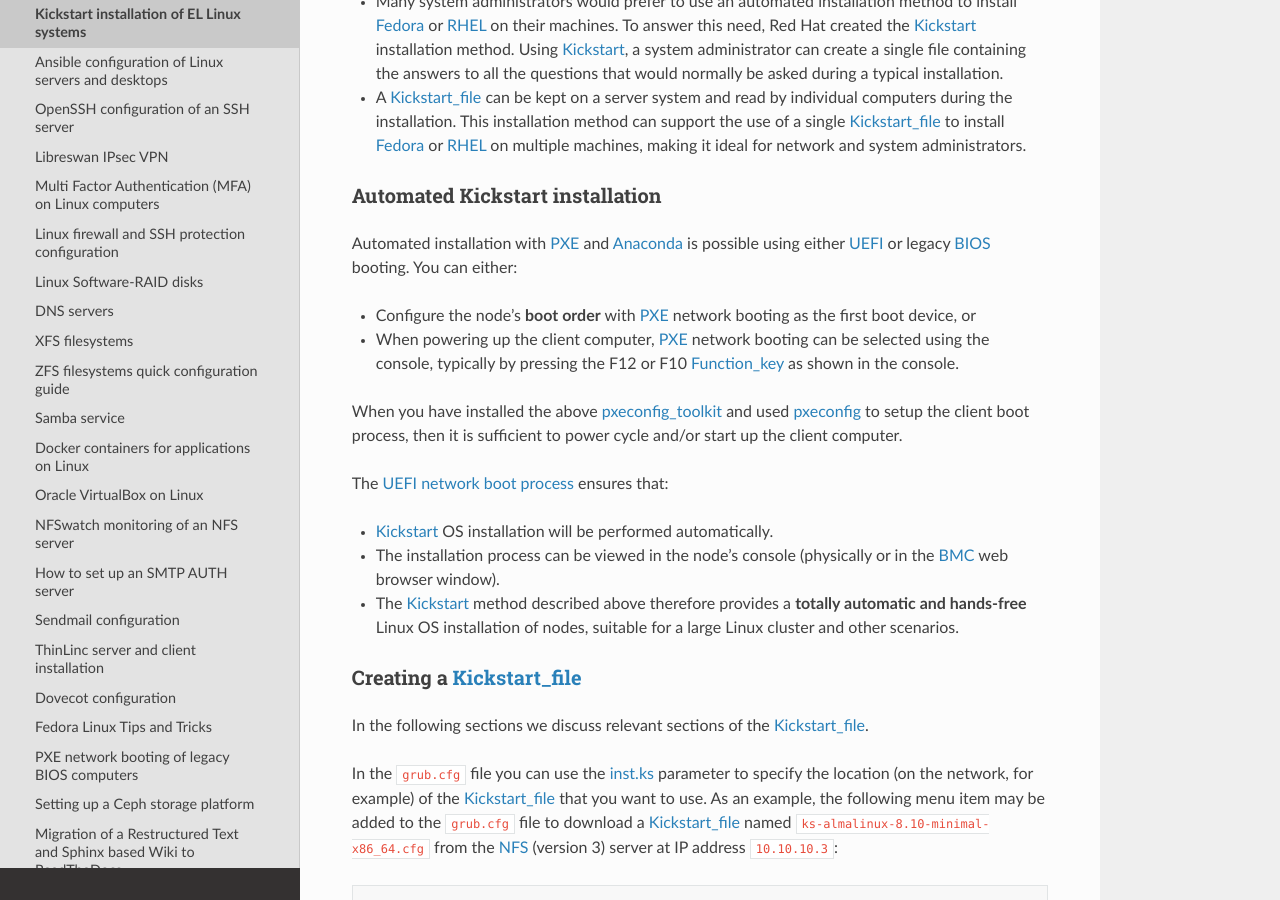
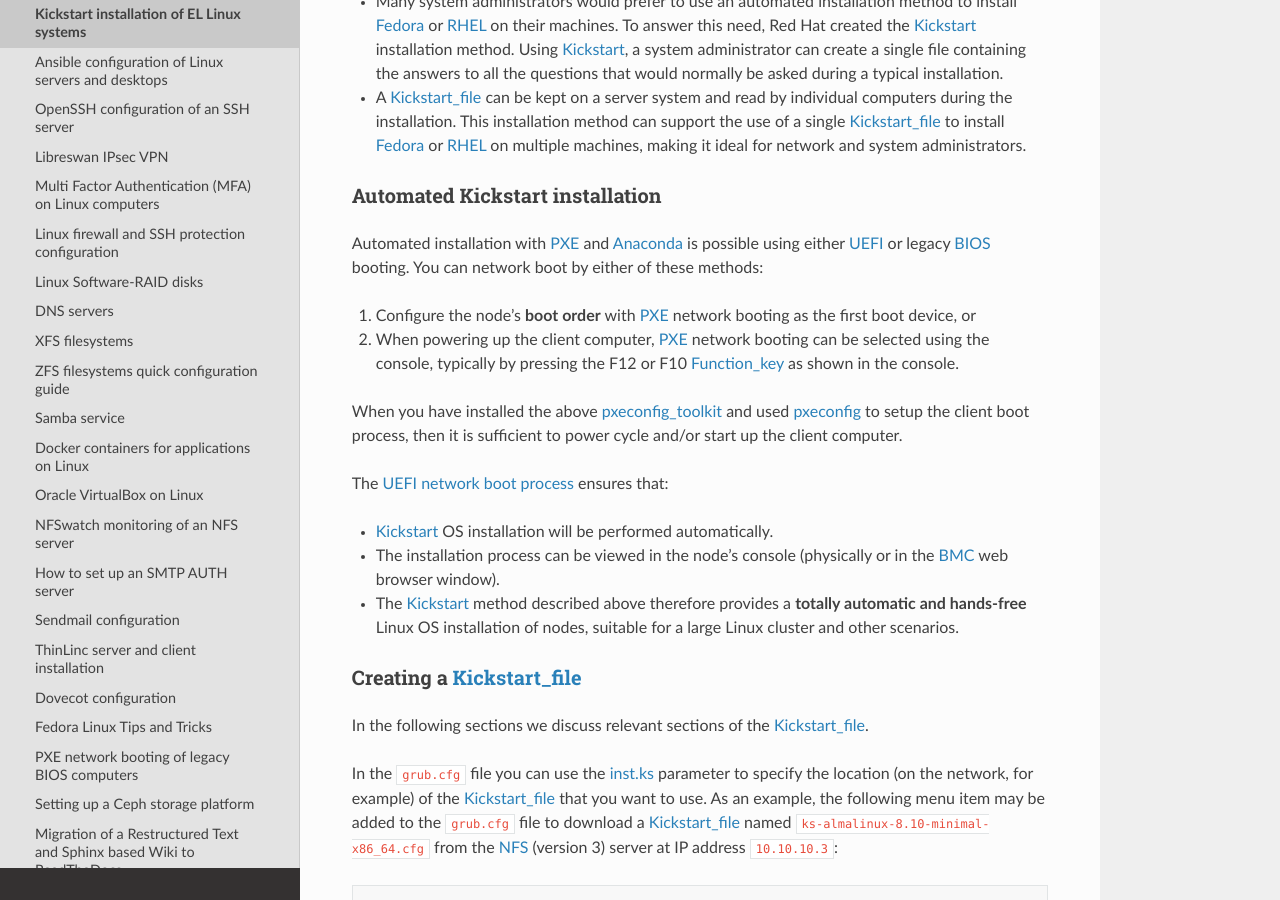
Before and after one commit to OleHolmNielsen/ITwiki, a Sphinx documentation site: the page built from docs/Kickstart.rst, in a window 1280 px wide and 900 px high, scrolled down 622 px. Built offline with Sphinx 7.4.7 and the Read the Docs theme 3.1.0, drawn with Linux system fonts in a browser that asks for light colours.

Commit message:
Minor edit

```diff
--- a/docs/Kickstart.rst
+++ b/docs/Kickstart.rst
@@ -28,12 +28,12 @@
 -----------------------------------
 
 Automated installation with PXE_ and Anaconda_ is possible using either UEFI_ or legacy BIOS_ booting.
-You can either:
+You can network boot by either of these methods:
 
-* Configure the node's **boot order** with PXE_ network booting as the first boot device, or
+1. Configure the node's **boot order** with PXE_ network booting as the first boot device, or
 
-* When powering up the client computer, PXE_ network booting can be selected using the console,
-  typically by pressing the F12 or F10 Function_key_ as shown in the console.
+2. When powering up the client computer, PXE_ network booting can be selected using the console,
+   typically by pressing the F12 or F10 Function_key_ as shown in the console.
 
 When you have installed the above pxeconfig_toolkit_ and used pxeconfig_ to setup the client boot process,
 then it is sufficient to power cycle and/or start up the client computer.
```
